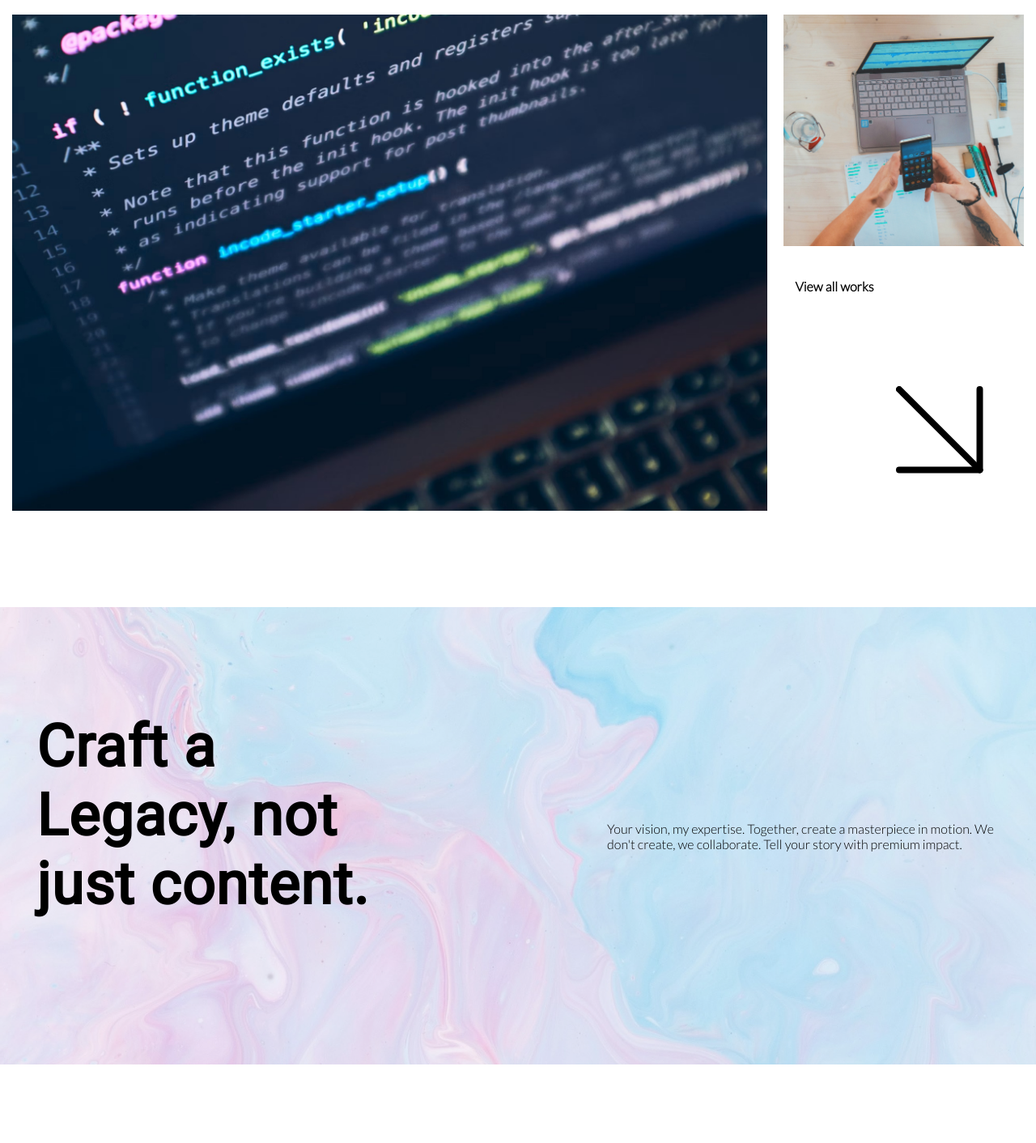
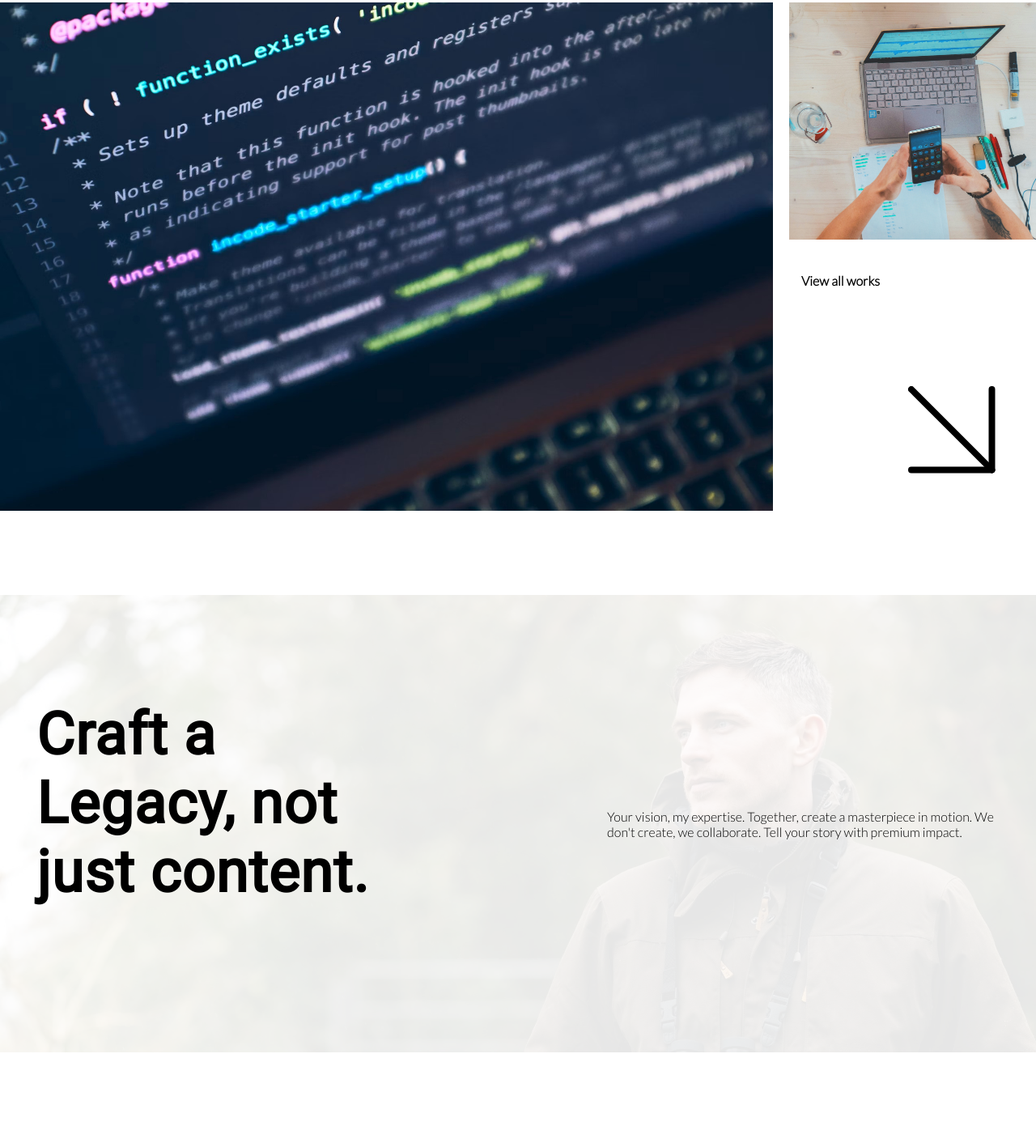
Before and after one commit to JaimieHemmings/Portfolio, a plain HTML site: page index.html in a window 1280 px wide. Shown: the part 2797-4209 px from the top of the page at 81% size. Drawn offline with Linux system fonts and the light colour scheme.

Commit message:
Add files via upload

```diff
--- a/style.css
+++ b/style.css
@@ -168,12 +168,12 @@ p.sectionTitle {
 }
 
 .portfolio-grid {
+    max-width: 100%;
     display: grid;
     grid-template-columns: repeat(4, 1fr);
     grid-template-rows: repeat(2, 1fr);
     grid-column-gap: 20px;
     grid-row-gap: 5px;
-    padding: 15px;
 }
 
 .portfolio-item a {
@@ -181,6 +181,7 @@ p.sectionTitle {
     height: 100%;
     overflow: hidden;
     display: block;
+    padding: 0;
 }
 
 .portfolio-item a img {
@@ -200,7 +201,7 @@ p.sectionTitle {
     grid-area: 2 / 4 / 3 / 5;
     position: relative;
     transition: 0.5s ease;
-    padding: 0;
+    padding: 15px;
 }
 
 .item-3 a {
@@ -214,6 +215,7 @@ p.sectionTitle {
     font-family: "Lato", sans-serif;
     font-weight: bold;
     font-style: normal;
+    padding: 0;
 }
 
 .item-3 svg {
@@ -237,9 +239,9 @@ p.sectionTitle {
     margin-top: 100px;
     padding-top: 100px;
     padding-bottom: 100px;
-    background-image: url('assets/hero-bg.jpg');
+    background-image: url('assets/profile.jpg');
     background-size: cover;
-    background-position: 50% 50%;
+    background-position: top right;
     background-repeat: no-repeat;
     position: relative;
     margin-bottom: 100px;
@@ -253,7 +255,7 @@ p.sectionTitle {
     content: "";
     width: 100%;
     height: 100%;
-    background-color: rgba(255,255,255,0.4);
+    background-color: rgba(255,255,255,0.9);
     z-index: 1;
 }
 
```
Also changed, not shown: assets/profile.jpg (added).
